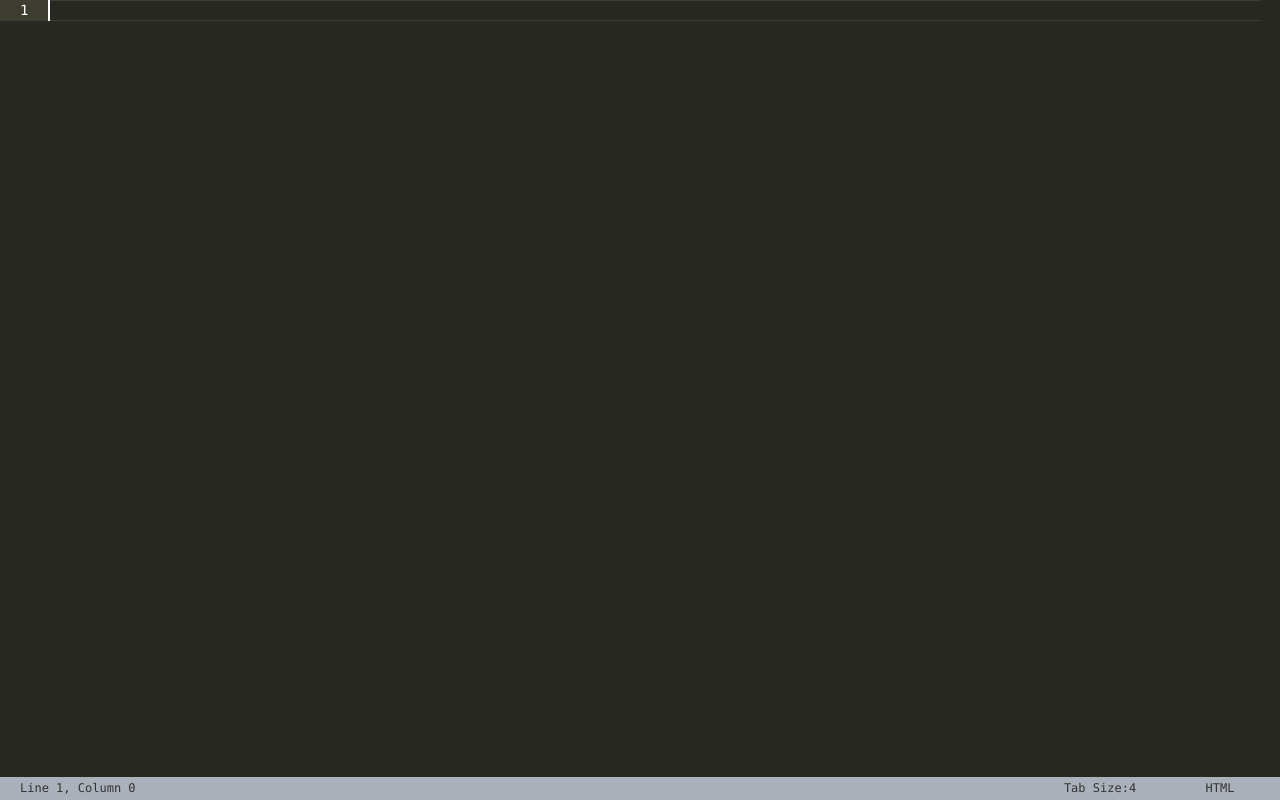
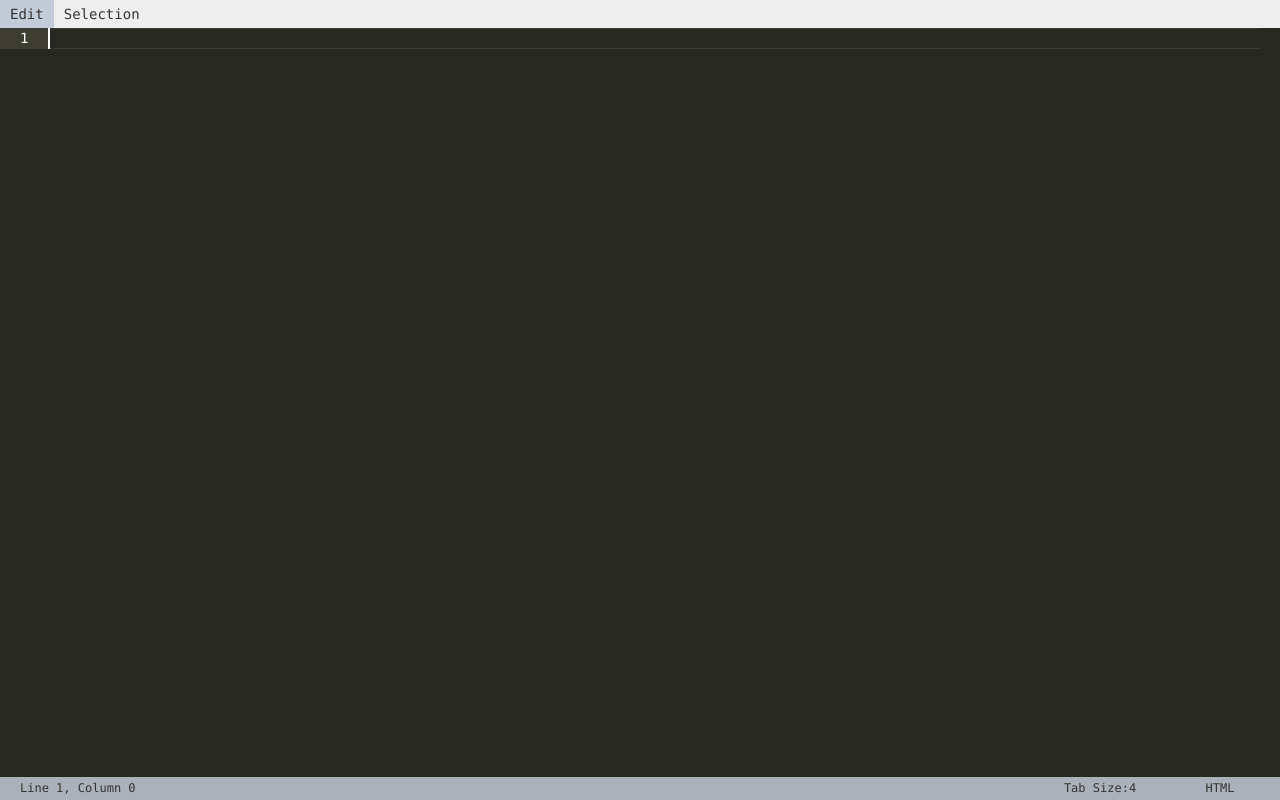
Before and after one commit to wanls4583/my-editor, a Vue app: page /#/home in a window 1280 px wide. Built offline with nearby package versions, Linux system fonts and the light colour scheme.

Commit message:
[master]

```diff
--- a/src/components/Home.vue
+++ b/src/components/Home.vue
@@ -1,6 +1,6 @@
 <template>
 	<div
-		:style="{'padding-bottom': _statusHeight}"
+		:style="{'padding-top':_topBarHeight,'padding-bottom':_statusHeight}"
 		@contextmenu.prevent="onContextmenu"
 		@mousedown="onClickEditor"
 		@selectstart.prevent
@@ -100,6 +100,8 @@
 				ref="textarea"
 			></textarea>
 		</div>
+		<!-- 顶部菜单栏 -->
+		<menu-bar :height="topBarHeight" ref="menuBar"></menu-bar>
 		<!-- 状态栏 -->
 		<status-bar :column="_nowColumn" :height="statusHeight" :language.sync="language" :line="_nowLine" :tabSize.sync="tabSize" ref="statusBar"></status-bar>
 		<!-- 右键菜单 -->
@@ -130,6 +132,7 @@ import Cursor from '@/module/cursor/index';
 import History from '@/module/history/index';
 import Context from '@/module/context/index';
 import ShortCut from '@/module/shortcut/index';
+import MenuBar from './MenuBar';
 import StatusBar from './StatusBar';
 import SearchDialog from './Search';
 import Menu from './Menu';
@@ -141,6 +144,7 @@ let context = null;
 export default {
     name: 'Home',
     components: {
+        MenuBar,
         StatusBar,
         SearchDialog,
         Menu,
@@ -163,6 +167,7 @@ export default {
             // language: 'JavaScript',
             // language: 'CSS',
             statusHeight: 23,
+            topBarHeight: 28,
             tabSize: 4,
             renderHtmls: [],
             startLine: 1,
@@ -223,6 +228,9 @@ export default {
         },
         _lineHeight() {
             return this.charObj.charHight + 'px';
+        },
+        _topBarHeight() {
+            return this.topBarHeight + 'px';
         },
         _statusHeight() {
             return this.statusHeight + 4 + 'px';
@@ -310,10 +318,10 @@ export default {
         }
     },
     created() {
+        this.initData();
+        this.initEvent();
         window.editor = this;
         window.context = context;
-        this.initData();
-        this.initEvent();
     },
     mounted() {
         this.$editor = this.$refs.editor;
@@ -991,6 +999,7 @@ export default {
         // 点击编辑器
         onClickEditor() {
             this.$refs.statusBar.closeAllMenu();
+            this.$refs.menuBar.closeAllMenu();
             this.menuVisble = false;
         },
         // 滚动区域鼠标按下事件
--- /dev/null
+++ b/src/components/MenuBar.vue
@@ -0,0 +1,118 @@
+<!--
+ * @Author: lisong
+ * @Date: 2021-12-09 21:38:38
+ * @Description:
+-->
+<template>
+	<div :style="{height:height+'px'}" @contextmenu.stop.prevent class="my-editor-top-bar">
+		<div class="bar-left">
+			<div @mousedown.stop="showMemu('editMenuVisible')" class="bar-item clickable">
+				<span>Edit</span>
+				<Menu :checkable="false" :menuList="editMenuList" :styles="{left: 0, top: height+'px'}" @change="onEditMenuChange" v-show="editMenuVisible"></Menu>
+			</div>
+			<div @mousedown.stop="showMemu('selectionMenuVisible')" class="bar-item clickable">
+				<span>Selection</span>
+				<Menu :checkable="false" :menuList="selectionMenuList" :styles="{left: 0, top: height+'px'}" @change="onSelectionMenuChange" v-show="selectionMenuVisible"></Menu>
+			</div>
+		</div>
+		<div class="bar-right"></div>
+	</div>
+</template>
+<script>
+import Menu from './Menu';
+export default {
+    name: 'StatusBar',
+    props: {
+        height: {
+            type: Number,
+            default: 25
+        },
+    },
+    components: {
+        Menu
+    },
+    data() {
+        return {
+            editMenuVisible: false,
+            selectionMenuVisible: false,
+            editMenuList: [
+                [{
+                    name: 'Undo',
+                    op: 'undo',
+                    shortcut: 'Ctrl+Z'
+                }, {
+                    name: 'Redo',
+                    op: 'redo',
+                    shortcut: 'Ctrl+Y'
+                }],
+                [{
+                    name: 'Cut',
+                    op: 'cut',
+                    shortcut: 'Ctrl+X'
+                }, {
+                    name: 'Copy',
+                    op: 'copy',
+                    shortcut: 'Ctrl+C'
+                }, {
+                    name: 'Paste',
+                    op: 'paste',
+                    shortcut: 'Ctrl+V'
+                }],
+                [{
+                    name: 'Find',
+                    op: 'find',
+                    shortcut: 'Ctrl+F'
+                }, {
+                    name: 'Replace',
+                    op: 'replace',
+                    shortcut: 'Ctrl+H'
+                }]
+            ],
+            selectionMenuList: [
+                [{
+                    name: 'Select All',
+                    op: 'selectAll',
+                    shortcut: 'Ctrl+A'
+                }],
+                [{
+                    name: 'Copy Line Up',
+                    op: 'copyLineUp',
+                    shortcut: 'Ctrl+Shift+D'
+                }, {
+                    name: 'Copy Line Down',
+                    op: 'copyLineDown',
+                    shortcut: 'Alt+Shift+Down'
+                }, {
+                    name: 'Move Line Up',
+                    op: 'moveLineUp',
+                    shortcut: 'Ctrl+Shift+Down'
+                }, {
+                    name: 'Move Line Down',
+                    op: 'moveLineDown',
+                    shortcut: 'Ctrl+Shift+Down'
+                }]
+            ]
+        }
+    },
+    created() {
+
+    },
+    methods: {
+        showMemu(prop) {
+            this.closeAllMenu();
+            this[prop] = true;
+        },
+        closeAllMenu() {
+            this.editMenuVisible = false;
+            this.selectionMenuVisible = false;
+        },
+        onEditMenuChange(item) {
+
+            this.editMenuVisible = false;
+        },
+        onSelectionMenuChange() {
+            this.selectionMenuVisible = false;
+        }
+    }
+}
+</script>
--- a/src/components/StatusBar.vue
+++ b/src/components/StatusBar.vue
@@ -5,17 +5,17 @@
 -->
 <template>
 	<div :style="{height:height+'px'}" @contextmenu.stop.prevent class="my-editor-status-bar">
-		<div class="my-editor-status-left">
-			<div class="my-editor-status-item">
+		<div class="bar-left">
+			<div class="bar-item">
 				<span>Line {{line}}, Column {{column}}</span>
 			</div>
 		</div>
-		<div class="my-editor-status-right">
-			<div @mousedown.stop="showTabsize" class="my-editor-status-item clickable">
+		<div class="bar-right">
+			<div @mousedown.stop="showTabsize" class="bar-item clickable">
 				<span>Tab Size:{{_tabSize}}</span>
 				<Menu :menuList="tabSizeList" :styles="{right: 0, bottom: height+'px'}" @change="onTabsizeChange" v-show="tabsizeVisible"></Menu>
 			</div>
-			<div @mousedown.stop="showLanguage" class="my-editor-status-item clickable">
+			<div @mousedown.stop="showLanguage" class="bar-item clickable">
 				<span>{{_language}}</span>
 				<Menu :menuList="languageList" :styles="{right: 0, bottom: height+'px'}" @change="onLnaguageChange" v-show="languageVisible"></Menu>
 			</div>
--- a/src/scss/editor.scss
+++ b/src/scss/editor.scss
@@ -348,7 +348,8 @@ body {
 
     // 状态栏-begin
 
-    &-status-bar {
+    &-status-bar,
+    &-top-bar {
         position: absolute;
         bottom: 0;
         z-index: 99;
@@ -359,19 +360,18 @@ body {
         background-color: rgb(171, 177, 186);
         color: #333333;
         font-size: 12px;
-    }
 
-    &-status-left {
+        .bar-left {
             height: 100%;
             display: flex;
         }
 
-    &-status-right {
+        .bar-right {
             height: 100%;
             display: flex;
         }
 
-    &-status-item {
+        .bar-item {
             position: relative;
             height: 100%;
             display: flex;
@@ -388,6 +388,20 @@ body {
                 }
             }
         }
+    }
+
+    &-top-bar {
+        top: 0;
+        bottom: auto;
+        background-color: #eeeeee;
+        min-width: auto;
+        font-size: 14px;
+
+        .bar-item {
+            min-width: auto;
+            padding: 0 10px;
+        }
+    }
 
     // 状态栏-end
 
@@ -398,7 +412,7 @@ body {
         z-index: 99;
         min-width: 120px;
         background-color: #fff;
-        border-radius: 4px;
+        // border-radius: 4px;
         padding: 10px 0;
         color: #333333;
     }
```
Lines whose indentation alone changed are shown as unchanged.
